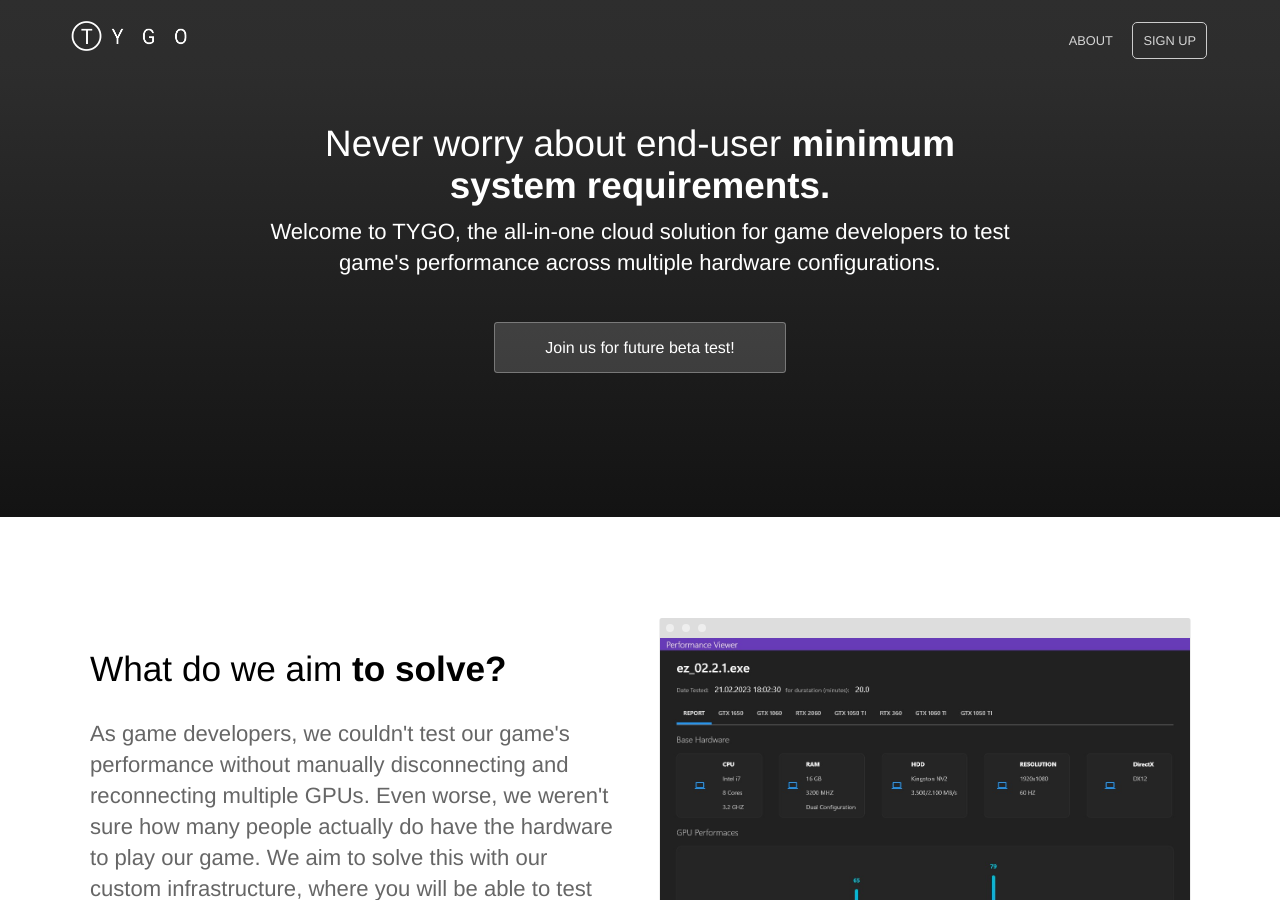
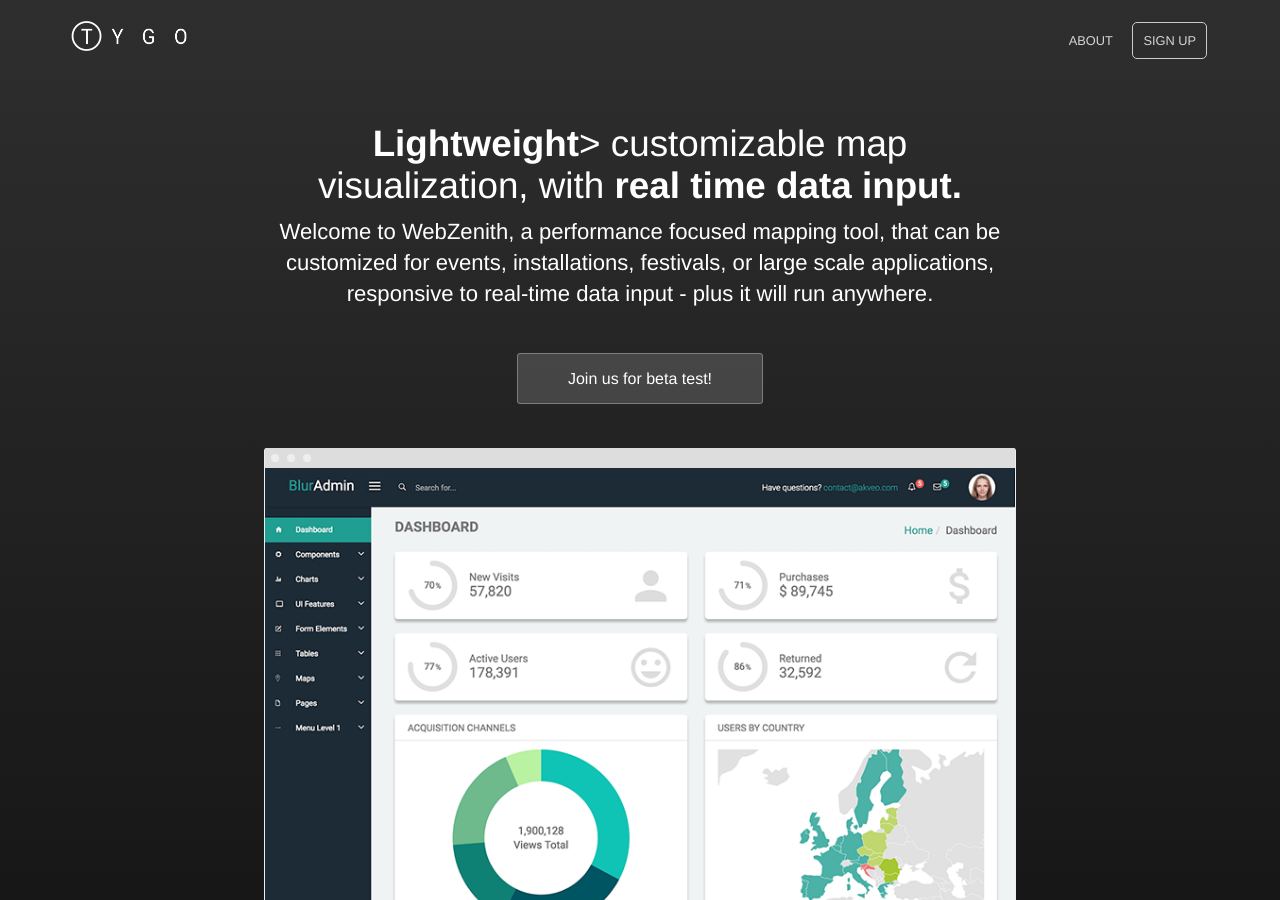
Before and after one commit to stdiomapper/web, a Jekyll site: the page built from index.html, in a window 1280 px wide and 900 px high. Built offline with Jekyll 4.4.1, drawn with Linux system fonts in a browser that asks for light colours.

Commit message:
Edited index

```diff
--- a/index.html
+++ b/index.html
@@ -5,14 +5,14 @@ description: Welcome to cloud performance game testing.
 
 <section class="hero">
 	<div class="text-container">
-		<h1 class="editable">Never worry about end-user <strong>minimum system requirements.</strong></h1>
-		<p class="subtext editable">Welcome to TYGO, the all-in-one cloud solution for game developers to test game's performance across multiple hardware configurations.</p>
-		<div class="cta button alt"><a href="{{ site.baseurl }}/contact/">Join us for future beta test!</a></div>
+		<h1 class="editable"><strong>Lightweight</strong>> customizable map visualization, with <strong>real time data input. </strong></h1>
+		<p class="subtext editable">Welcome to WebZenith, a performance focused mapping tool, that can be customized for events, installations, festivals, or large scale applications, responsive to real-time data input - plus it will run anywhere.</p>
+		<div class="cta button alt"><a href="{{ site.baseurl }}/contact/">Join us for beta test!</a></div>
 		<!-- <div class="cta button alt"><a href="https://docs.google.com/forms/d/1_cWTsAMjqY41hSDHlv1OPGAxE0ORu0SfkoK2mfaMk_4/prefill">Fill a quick questionnaire?</a></div> -->
 
-		<!-- <div>
+		<div>
 			<img src="{{ site.baseurl }}/images/dashboard.png" alt="Screenshot" class="screenshot editable" />
-		</div> -->
+		</div>
 	</div>
 </section>
 
```
